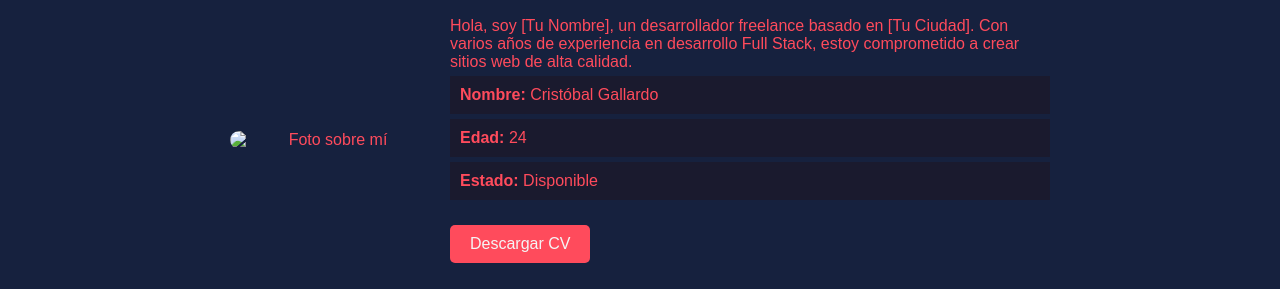
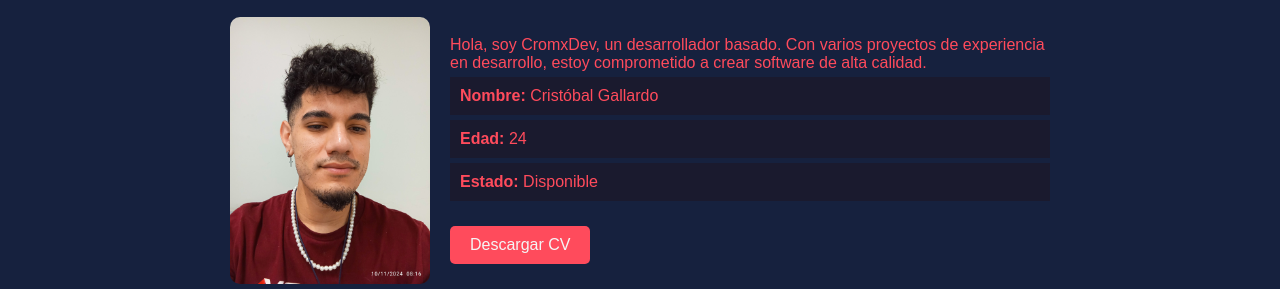
Before and after one commit to cromx123/cromx123.github.io, a plain HTML site: page index.html in a window 1280 px wide. Shown: the part 511-800 px from the top of the page. Drawn offline with Linux system fonts and the light colour scheme.

Commit message:
Update index.html

```diff
--- a/index.html
+++ b/index.html
@@ -30,9 +30,9 @@
     <section id="about" class="about-section">
         <h2>Sobre Mí</h2>
         <div class="about-content">
-            <img src="foto-sobre-mi.jpg" alt="Foto sobre mí">
+            <img src="PSX_20241111_170733.jpg" alt="Foto sobre mí">
             <div class="about-text">
-                <p>Hola, soy [Tu Nombre], un desarrollador freelance basado en [Tu Ciudad]. Con varios años de experiencia en desarrollo Full Stack, estoy comprometido a crear sitios web de alta calidad.</p>
+                <p>Hola, soy CromxDev, un desarrollador  basado. Con varios proyectos de experiencia en desarrollo, estoy comprometido a crear software de alta calidad.</p>
                 <div class="info-box">
                     <p><strong>Nombre:</strong> Cristóbal Gallardo</p>
                     <p><strong>Edad:</strong> 24</p>
```
